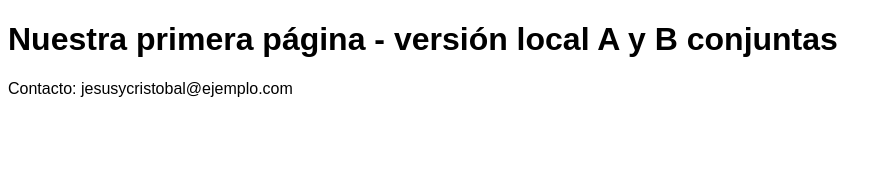
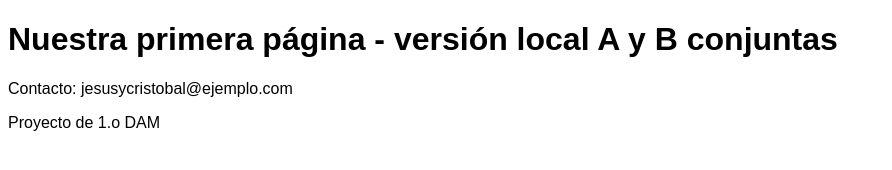
Before and after one commit to VerdugoPerales/taller-2-git, a plain HTML site: page index.html in a window 1280 px wide. Shown: the whole page, without its empty margins (0-892 px from the left). Drawn offline with Linux system fonts and the light colour scheme.

Commit message:
feat: añadir pie de página

```diff
--- a/index.html
+++ b/index.html
@@ -8,5 +8,6 @@
 <body>
 <h1>Nuestra primera página - versión local A y B conjuntas</h1>
 <p>Contacto: jesusycristobal@ejemplo.com</p>
+<footer>Proyecto de 1.o DAM</footer>
 </body>
 </html>
```
